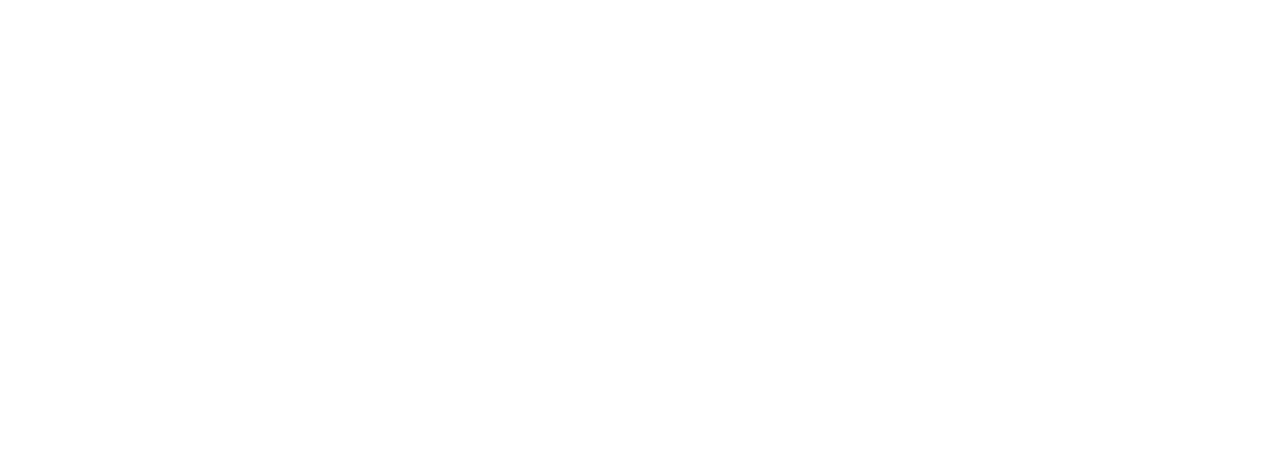
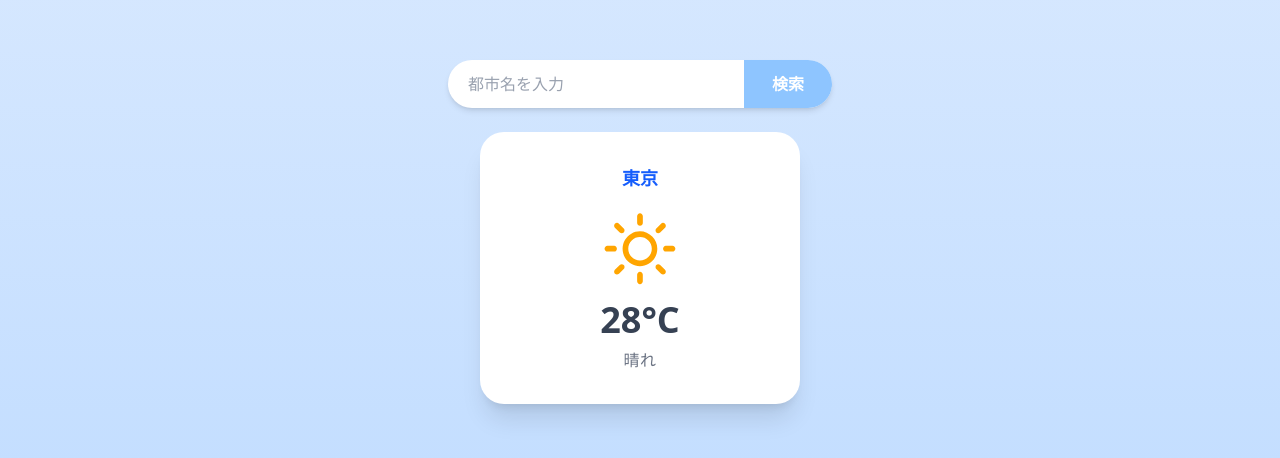
Before and after one commit to haisamarie/weather-app, a React (Vite) app: page / in a window 1280 px wide. Shown: the part 168-626 px from the top of the page. Built offline with nearby package versions, Linux system fonts and the light colour scheme.

Commit message:
react-iconsを追加し、Appコンポーネントに検索バーと天気カードを実装

```diff
--- a/package.json
+++ b/package.json
@@ -13,6 +13,7 @@
     "@tailwindcss/vite": "^4.1.10",
     "react": "^19.1.0",
     "react-dom": "^19.1.0",
+    "react-icons": "^5.5.0",
     "tailwindcss": "^4.1.10"
   },
   "devDependencies": {
--- a/src/App.tsx
+++ b/src/App.tsx
@@ -1,5 +1,36 @@
+import { WiDaySunny } from "react-icons/wi";
+
 function App() {
-  return <></>;
+  return (
+    <div className="min-h-screen flex flex-col items-center justify-center bg-gradient-to-b from-blue-100 to-blue-200">
+      {/* 検索バー */}
+      <div className="w-full max-w-sm mb-6">
+        <form className="flex shadow-md rounded-full overflow-hidden bg-white">
+          <input
+            type="text"
+            placeholder="都市名を入力"
+            className="flex-1 px-5 py-3 bg-transparent focus:outline-none text-gray-700 placeholder:text-gray-400"
+          />
+          <button
+            type="submit"
+            className="bg-blue-300 text-white px-7 py-3 font-bold hover:bg-blue-400 transition"
+          >
+            検索
+          </button>
+        </form>
+      </div>
+
+      {/* 天気カード */}
+      <div className="bg-white rounded-3xl shadow-xl px-10 py-8 flex flex-col items-center w-full max-w-xs">
+        <div className="text-lg font-bold text-blue-600 mb-2">東京</div>
+        {/* 天気アイコン（例：晴れ） */}
+        <WiDaySunny size={100} color="orange" />
+
+        <div className="text-4xl font-bold text-gray-700 mb-2">28°C</div>
+        <div className="text-base text-gray-500 tracking-wide">晴れ</div>
+      </div>
+    </div>
+  );
 }
 
 export default App;
```
Also changed, not shown: 1 other file (tests, documents, lock files or other folders).
